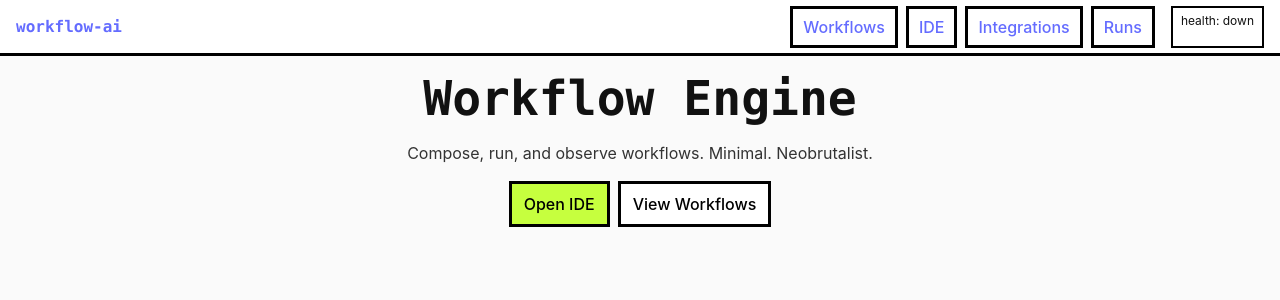
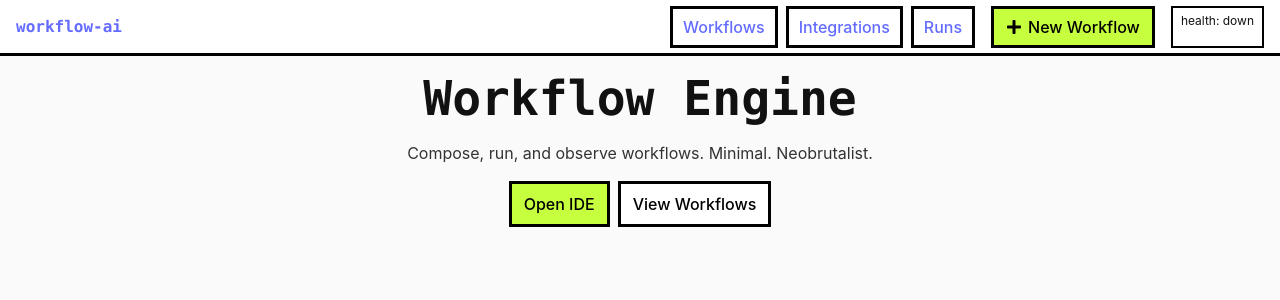
Before and after one commit to svineet/workflow-ai-fe, a React (Vite) app: page / in a window 1280 px wide. Shown: the top 300 px of the page. Built offline with nearby package versions, Linux system fonts and the light colour scheme; no server answers.

Commit message:
nav changes

```diff
--- a/src/components/TopNav.tsx
+++ b/src/components/TopNav.tsx
@@ -1,9 +1,64 @@
-import { NavLink } from 'react-router-dom'
+import { NavLink, useNavigate } from 'react-router-dom'
 import HealthBadge from './HealthBadge'
+import { useModal } from '../context/ModalContext'
+import { apiClient } from '../api/client'
+import type { Graph } from '../api/types'
+import { FaPlus } from 'react-icons/fa'
+import { useCallback, useState } from 'react'
 
 function TopNav() {
   const env: any = (import.meta as any)?.env || {}
   const isDev = env.MODE !== 'production'
+  const { open } = useModal()
+  const navigate = useNavigate()
+  const [loading, setLoading] = useState(false)
+
+  const handleNewWorkflow = useCallback(async () => {
+    let name = ''
+    let desc = ''
+    let slug = ''
+
+    open({
+      title: 'Create new workflow',
+      content: (
+        <div>
+          <div className="form-row">
+            <label>Name</label>
+            <input className="neo-input" placeholder="My Workflow" onChange={(e) => { name = e.target.value }} />
+          </div>
+          <div className="form-row">
+            <label>Description</label>
+            <input className="neo-input" placeholder="Optional" onChange={(e) => { desc = e.target.value }} />
+          </div>
+          <div className="form-row">
+            <label>Webhook Slug</label>
+            <input className="neo-input" placeholder="optional-slug" onChange={(e) => { slug = e.target.value }} />
+          </div>
+        </div>
+      ),
+      primaryLabel: 'Create',
+      secondaryLabel: 'Cancel',
+      onPrimary: async () => {
+        try {
+          setLoading(true)
+          const graph: Graph = {
+            nodes: [
+              { id: 'start-1', type: 'start', params: { description: desc || null } },
+            ],
+            edges: [],
+          }
+          const payload = { name: (name || 'New Workflow'), description: desc || null, webhook_slug: (slug ? slug.trim() : null), graph }
+          const created = await apiClient.createWorkflow(payload)
+          navigate(`/workflows/${created.id}`)
+        } catch (e: any) {
+          open({ title: 'Failed to create workflow', body: e?.message || 'Unknown error', primaryLabel: 'Close' })
+        } finally {
+          setLoading(false)
+        }
+      },
+    })
+  }, [open, navigate])
+
   return (
     <header className="top-nav">
       <div className="brand">
@@ -11,9 +66,10 @@ function TopNav() {
       </div>
       <nav className="nav-links">
         <NavLink to="/workflows" className="nav-link">Workflows</NavLink>
-        <NavLink to="/ide" className="nav-link">IDE</NavLink>
+        {/* Removed IDE link */}
         <NavLink to="/integrations" className="nav-link">Integrations</NavLink>
         <NavLink to="/runs" className="nav-link">Runs</NavLink>
+        <button className="neo-button primary" onClick={handleNewWorkflow} disabled={loading} style={{marginLeft:8, display:'flex', alignItems:'center', gap:6}}><FaPlus /> New Workflow</button>
         {isDev && <HealthBadge />}
       </nav>
     </header>
```
